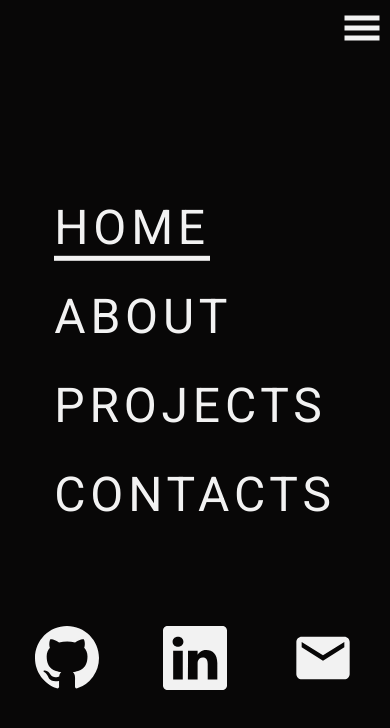
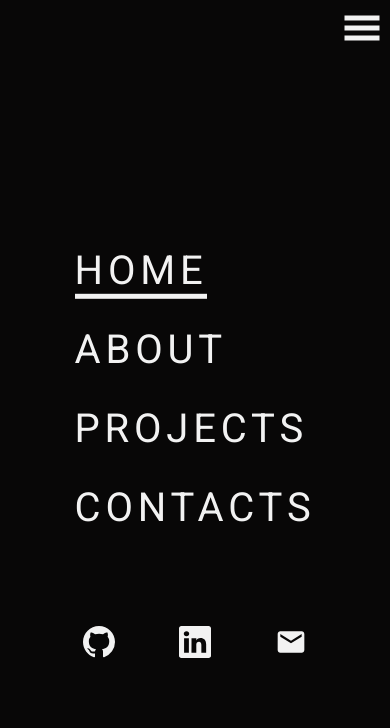
Before and after one commit to ValerioCipolla/portfolio, a Next.js app: page / in a window 390 px wide. Both pictures are taken after a click on the element 195 px from the left and 33 px from the top of the page. Shown: the top 728 px of the page. Built offline with nearby package versions, Linux system fonts and the light colour scheme.

Commit message:
adjusted sized for mobile

```diff
--- a/styles/index.module.css
+++ b/styles/index.module.css
@@ -32,13 +32,21 @@
 
 @media (max-width: 700px) {
   .welcome {
-    width: 100%;
+    width: 80%;
     height: 100vh;
+    gap: 8rem;
   }
 
   .welcome h1,
   .welcome h2 {
-    margin: 0 1rem 1rem 1rem;
+    margin: 0 auto;
+  }
+
+  .welcome h1 {
+    font-size: 3rem;
+  }
+  .welcome h2 {
+    font-size: 1.5rem;
   }
 
   .buttonSection {
--- a/styles/mobileMenu.module.css
+++ b/styles/mobileMenu.module.css
@@ -25,7 +25,7 @@
   color: var(--white);
   text-transform: uppercase;
   letter-spacing: 0.3rem;
-  font-size: 3rem;
+  font-size: 2.5rem;
 }
 
 .active {
@@ -39,7 +39,7 @@
 }
 
 .icon {
-  font-size: 4rem;
+  font-size: 2rem;
 }
 
 .icon a {
```
